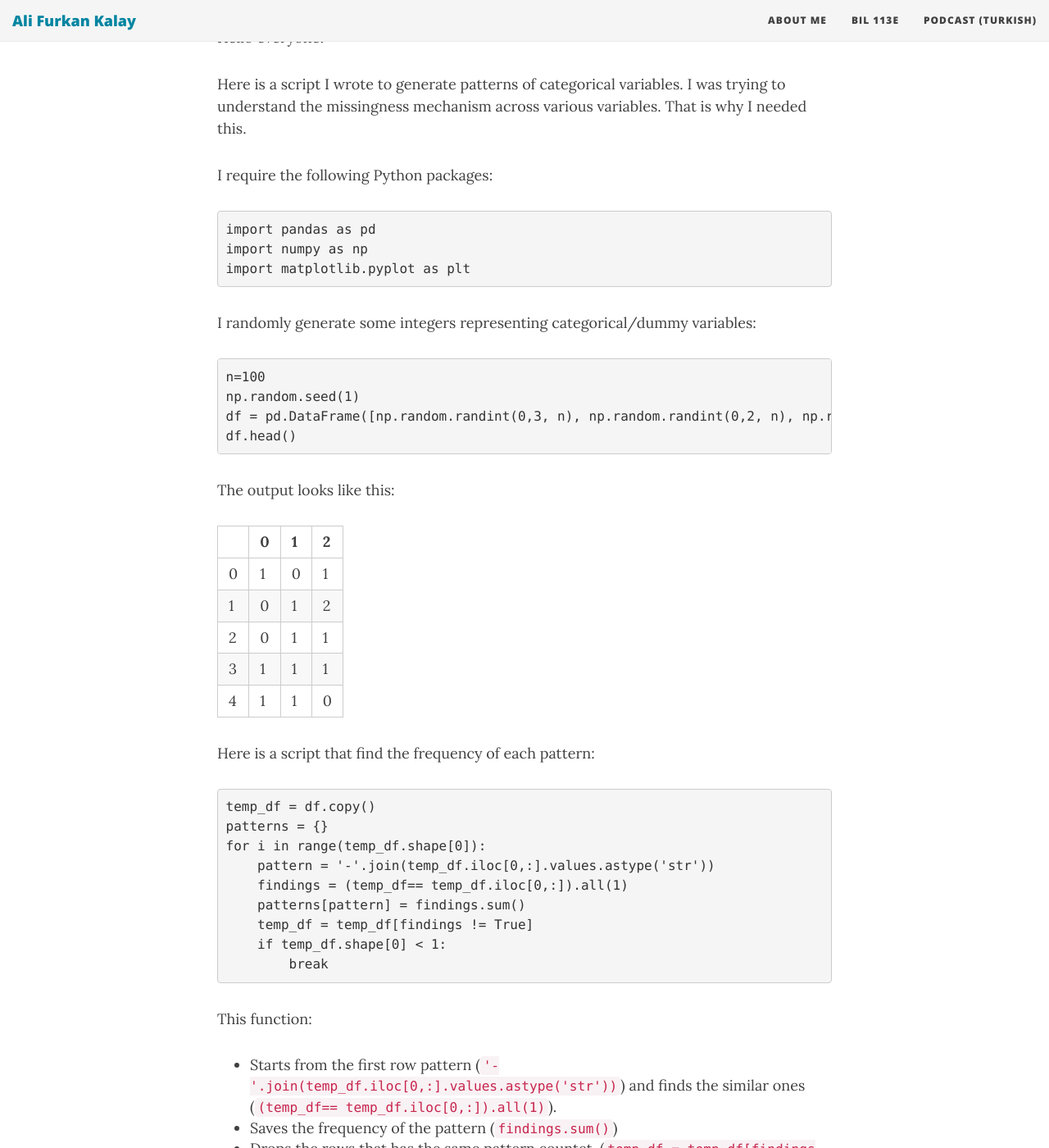
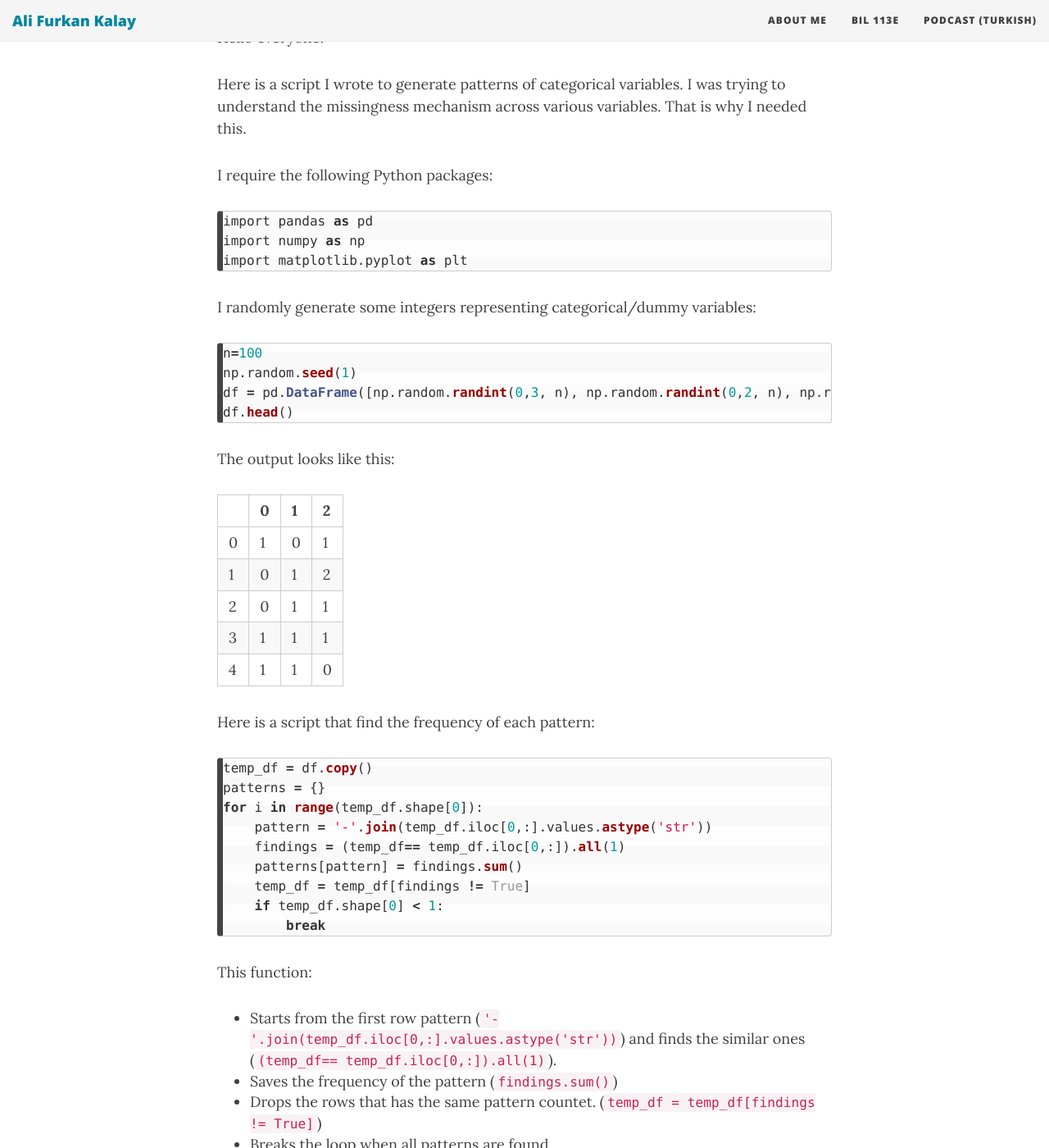
Before and after one commit to alfurka/alfurka.github.io, a Jekyll site: the page built from _posts/2021-10-18-pandas-generate-pattern-of-categorical-variables.md, in a window 1280 px wide and 1400 px high, scrolled down 674 px. Shown: the whole window at 82% size. Built offline with Jekyll 4.4.1, drawn with Linux system fonts in a browser that asks for light colours; nearby versions of some CDN libraries; some of the changed text lies outside the part shown.

Commit message:
Update 2021-10-18-pandas-generate-pattern-of-categorical-variables.md

````diff
--- a/_posts/2021-10-18-pandas-generate-pattern-of-categorical-variables.md
+++ b/_posts/2021-10-18-pandas-generate-pattern-of-categorical-variables.md
@@ -13,7 +13,7 @@ Here is a script I wrote to generate patterns of categorical variables. I was tr
 
 I require the following Python packages:
 
-```{python}
+```python
 import pandas as pd
 import numpy as np
 import matplotlib.pyplot as plt
@@ -21,7 +21,7 @@ import matplotlib.pyplot as plt
 
 I randomly generate some integers representing categorical/dummy variables:
 
-```{python}
+```python
 n=100
 np.random.seed(1)
 df = pd.DataFrame([np.random.randint(0,3, n), np.random.randint(0,2, n), np.random.randint(0,3, n)]).T
@@ -39,7 +39,7 @@ The output looks like this:
 
 Here is a script that find the frequency of each pattern:
 
-```{python}
+```python
 temp_df = df.copy()
 patterns = {}
 for i in range(temp_df.shape[0]):
@@ -59,7 +59,7 @@ This function:
 
 The output looks like that:
 
-```{python}
+```python
 plt.figure(figsize=(10,6))
 plt.bar(patterns.keys(), patterns.values())
 plt.xticks(rotation='vertical')
````
